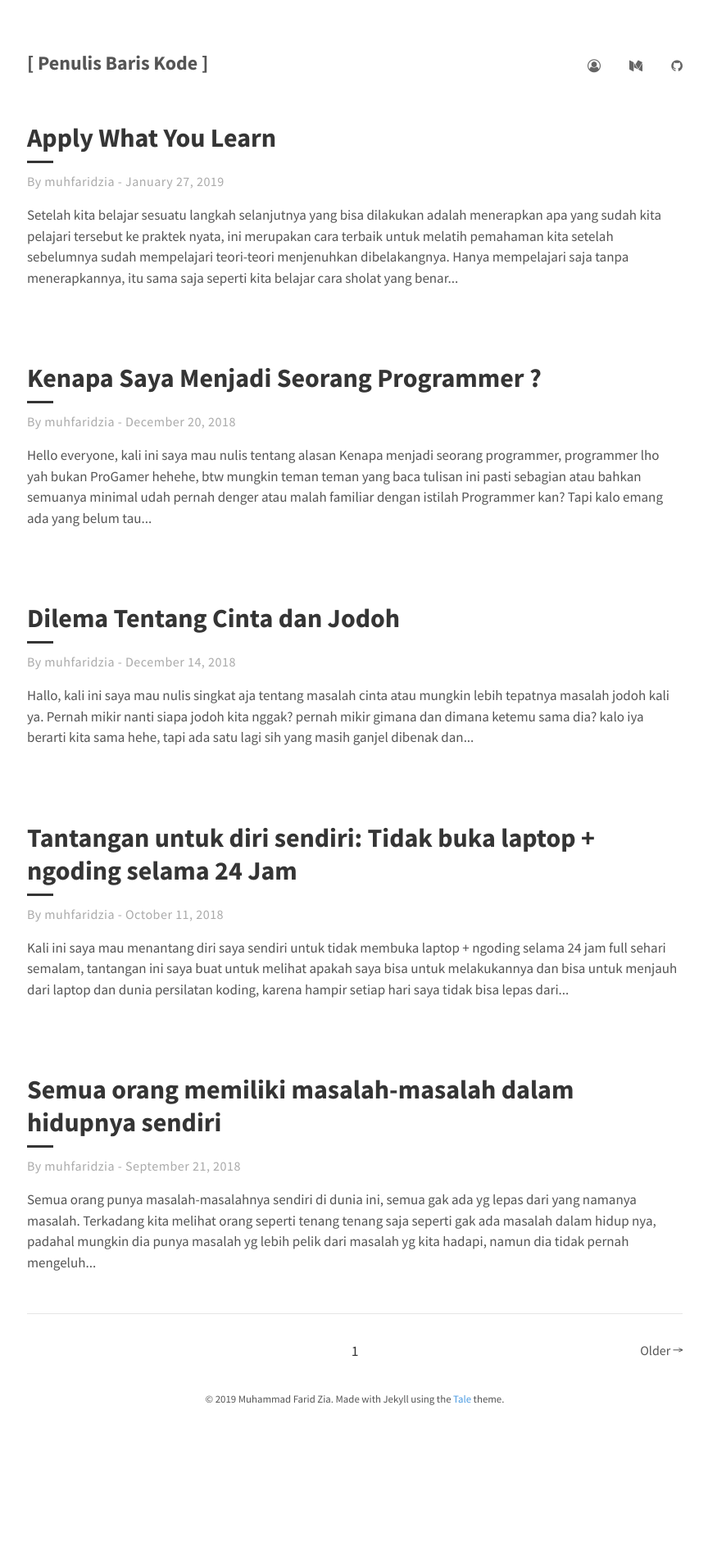
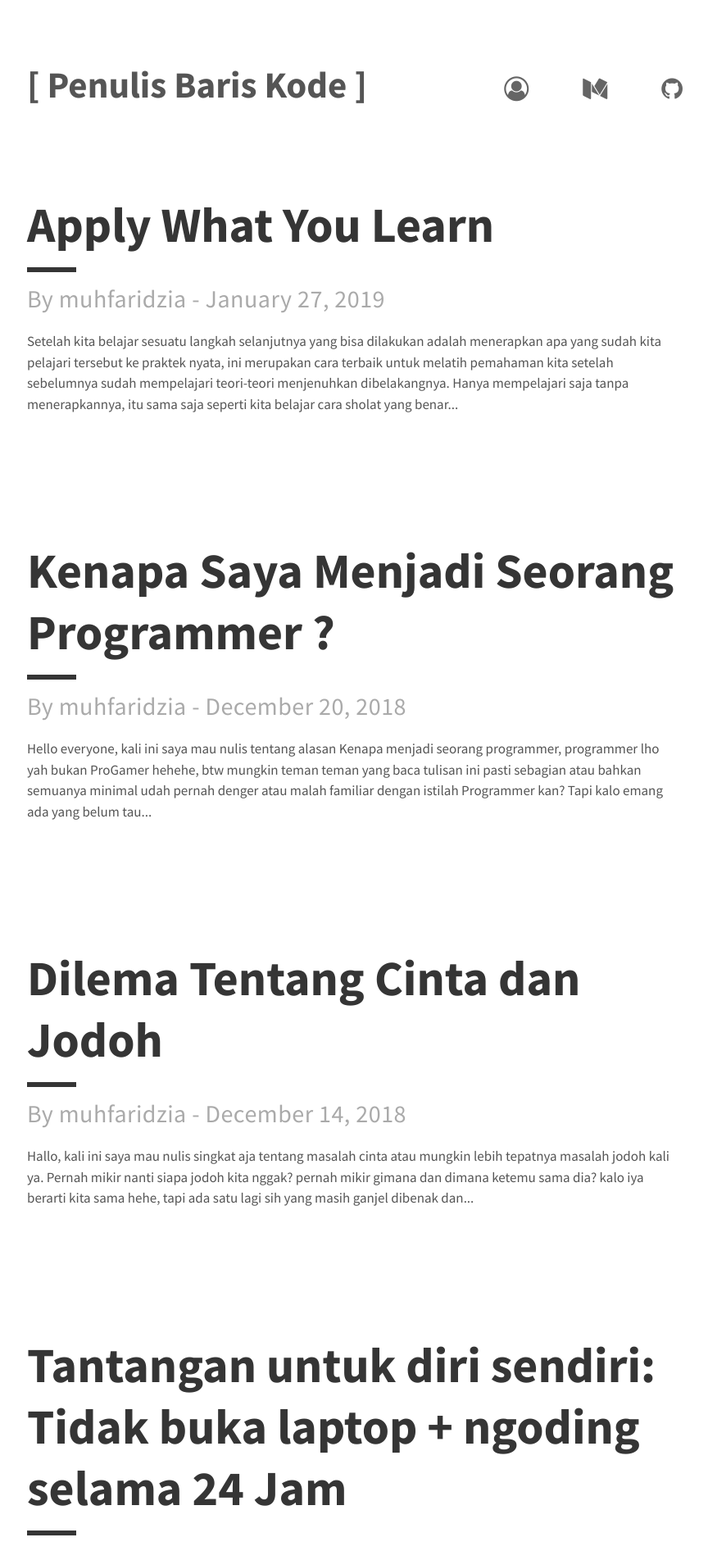
Before and after one commit to mfaridzia/mfaridzia.github.io, a Jekyll site: the page built from index.html, in a window 1280 px wide. Shown: the top 1892 px of the page at 82% size, without its empty margins (207-1071 px from the left). Built offline with Jekyll 4.4.1, drawn with Linux system fonts in a browser that asks for light colours; the list of posts is cut into pages by our own code; before the commit the page ends 1749 px from its top, so only the background shows below that.

Commit message:
Update _base.scss

```diff
--- a/_sass/tale/_base.scss
+++ b/_sass/tale/_base.scss
@@ -12,10 +12,10 @@ body {
 
 html {
   font-family: $serif-primary;
-  font-size: 18px;
+  font-size: 40px;
 
   @media (min-width: 600px) {
-    font-size: 16px;
+    font-size: 30px;
   }
 }
 
```
